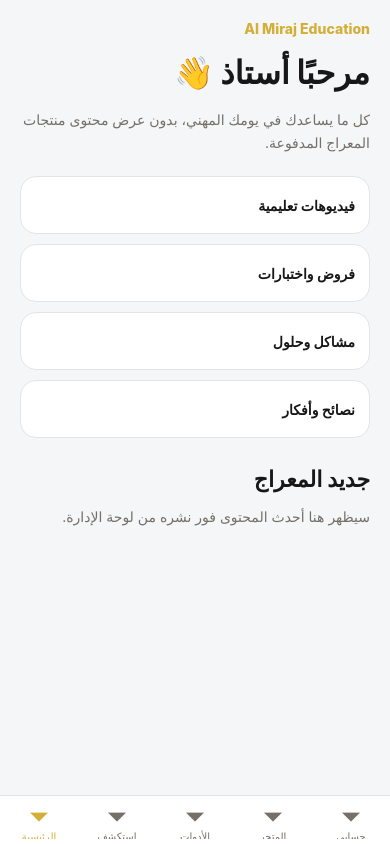
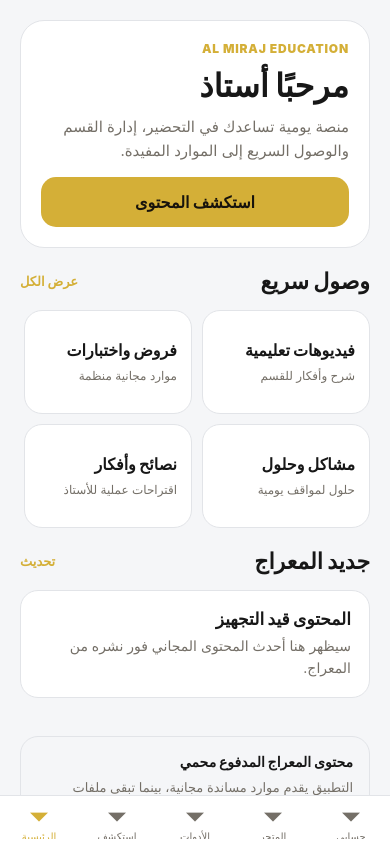
Before and after one commit to salempub1-dotcom/AppAlmiraj, a React Native app: screen /Home in a window 390 px wide. Built offline with nearby package versions, Linux system fonts and the light colour scheme; no server answers; the database is empty.

Commit message:
feat: polish Phase 2 home and quick navigation

```diff
--- a/src/features/home/screens/HomeScreen.tsx
+++ b/src/features/home/screens/HomeScreen.tsx
@@ -1,45 +1,113 @@
-import { ActivityIndicator, StyleSheet, Text, View } from 'react-native';
+import { ActivityIndicator, Pressable, StyleSheet, Text, View } from 'react-native';
+import { useNavigation } from '@react-navigation/native';
 import { ContentCard } from '../../../components/ContentCard';
 import { Screen } from '../../../components/Screen';
 import { useTheme } from '../../../context/ThemeProvider';
 import { useLatestContent } from '../../../hooks/useContent';
 
+const quickItems = [
+  { title: 'فيديوهات تعليمية', subtitle: 'شرح وأفكار للقسم' },
+  { title: 'فروض واختبارات', subtitle: 'موارد مجانية منظمة' },
+  { title: 'مشاكل وحلول', subtitle: 'حلول لمواقف يومية' },
+  { title: 'نصائح وأفكار', subtitle: 'اقتراحات عملية للأستاذ' }
+];
+
 export function HomeScreen() {
   const { colors } = useTheme();
+  const navigation = useNavigation<any>();
   const latest = useLatestContent(6);
 
   return (
     <Screen scroll style={styles.page}>
-      <Text style={[styles.eyebrow, { color: colors.primary }]}>Al Miraj Education</Text>
-      <Text style={[styles.title, { color: colors.text }]}>مرحبًا أستاذ 👋</Text>
-      <Text style={[styles.subtitle, { color: colors.muted }]}>كل ما يساعدك في يومك المهني، بدون عرض محتوى منتجات المعراج المدفوعة.</Text>
+      <View style={[styles.hero, { backgroundColor: colors.card, borderColor: colors.border }]}>
+        <Text style={[styles.eyebrow, { color: colors.primary }]}>AL MIRAJ EDUCATION</Text>
+        <Text style={[styles.title, { color: colors.text }]}>مرحبًا أستاذ</Text>
+        <Text style={[styles.subtitle, { color: colors.muted }]}>منصة يومية تساعدك في التحضير، إدارة القسم والوصول السريع إلى الموارد المفيدة.</Text>
+        <Pressable
+          onPress={() => navigation.navigate('Explore')}
+          style={[styles.exploreButton, { backgroundColor: colors.primary }]}
+        >
+          <Text style={styles.exploreButtonText}>استكشف المحتوى</Text>
+        </Pressable>
+      </View>
+
+      <View style={styles.sectionHeader}>
+        <Pressable onPress={() => navigation.navigate('Explore')}>
+          <Text style={[styles.seeAll, { color: colors.primary }]}>عرض الكل</Text>
+        </Pressable>
+        <Text style={[styles.sectionTitle, { color: colors.text }]}>وصول سريع</Text>
+      </View>
 
       <View style={styles.quickGrid}>
-        {['فيديوهات تعليمية', 'فروض واختبارات', 'مشاكل وحلول', 'نصائح وأفكار'].map((item) => (
-          <View key={item} style={[styles.quickCard, { backgroundColor: colors.card, borderColor: colors.border }]}>
-            <Text style={{ color: colors.text, textAlign: 'right', fontWeight: '700' }}>{item}</Text>
-          </View>
+        {quickItems.map((item) => (
+          <Pressable
+            key={item.title}
+            onPress={() => navigation.navigate('Explore')}
+            style={({ pressed }) => [
+              styles.quickCard,
+              {
+                backgroundColor: colors.card,
+                borderColor: colors.border,
+                opacity: pressed ? 0.82 : 1
+              }
+            ]}
+          >
+            <Text style={[styles.quickTitle, { color: colors.text }]}>{item.title}</Text>
+            <Text style={[styles.quickSubtitle, { color: colors.muted }]}>{item.subtitle}</Text>
+          </Pressable>
         ))}
       </View>
 
-      <Text style={[styles.sectionTitle, { color: colors.text }]}>جديد المعراج</Text>
-      {latest.isLoading && <ActivityIndicator />}
-      {latest.isError && <Text style={{ color: colors.muted, textAlign: 'right' }}>تعذر تحميل المحتوى الآن. حاول لاحقًا.</Text>}
+      <View style={styles.sectionHeader}>
+        <Pressable onPress={() => latest.refetch()}>
+          <Text style={[styles.seeAll, { color: colors.primary }]}>تحديث</Text>
+        </Pressable>
+        <Text style={[styles.sectionTitle, { color: colors.text }]}>جديد المعراج</Text>
+      </View>
+
+      {latest.isLoading && <ActivityIndicator color={colors.primary} />}
+      {latest.isError && (
+        <View style={[styles.stateCard, { backgroundColor: colors.card, borderColor: colors.border }]}>
+          <Text style={[styles.stateTitle, { color: colors.text }]}>تعذر تحميل المحتوى</Text>
+          <Text style={[styles.stateBody, { color: colors.muted }]}>تحقق من الاتصال ثم اضغط تحديث.</Text>
+        </View>
+      )}
       {!latest.isLoading && !latest.isError && latest.data?.length === 0 && (
-        <Text style={{ color: colors.muted, textAlign: 'right' }}>سيظهر هنا أحدث المحتوى فور نشره من لوحة الإدارة.</Text>
+        <View style={[styles.stateCard, { backgroundColor: colors.card, borderColor: colors.border }]}>
+          <Text style={[styles.stateTitle, { color: colors.text }]}>المحتوى قيد التجهيز</Text>
+          <Text style={[styles.stateBody, { color: colors.muted }]}>سيظهر هنا أحدث المحتوى المجاني فور نشره من المعراج.</Text>
+        </View>
       )}
       <View style={styles.list}>{latest.data?.map((post) => <ContentCard key={post.id} post={post} />)}</View>
+
+      <View style={[styles.protectionCard, { borderColor: colors.border }]}>
+        <Text style={[styles.protectionTitle, { color: colors.text }]}>محتوى المعراج المدفوع محمي</Text>
+        <Text style={[styles.protectionBody, { color: colors.muted }]}>التطبيق يقدم موارد مساندة مجانية، بينما تبقى ملفات ومنتجات المعراج المدفوعة متاحة فقط عبر الشراء.</Text>
+      </View>
     </Screen>
   );
 }
 
 const styles = StyleSheet.create({
   page: { gap: 16 },
-  eyebrow: { textAlign: 'right', fontWeight: '800' },
+  hero: { borderWidth: 1, borderRadius: 24, padding: 20, gap: 10 },
+  eyebrow: { textAlign: 'right', fontWeight: '900', fontSize: 12, letterSpacing: 0.8 },
   title: { fontSize: 32, fontWeight: '900', textAlign: 'right' },
-  subtitle: { textAlign: 'right', lineHeight: 23 },
-  quickGrid: { gap: 10, marginTop: 6 },
-  quickCard: { minHeight: 58, borderWidth: 1, borderRadius: 16, justifyContent: 'center', padding: 14 },
-  sectionTitle: { fontSize: 22, fontWeight: '800', textAlign: 'right', marginTop: 12 },
-  list: { gap: 12 }
+  subtitle: { textAlign: 'right', lineHeight: 24, fontSize: 15 },
+  exploreButton: { minHeight: 50, borderRadius: 15, alignItems: 'center', justifyContent: 'center', marginTop: 4 },
+  exploreButtonText: { color: '#17130C', fontWeight: '900', fontSize: 16 },
+  sectionHeader: { flexDirection: 'row', justifyContent: 'space-between', alignItems: 'center', marginTop: 4 },
+  sectionTitle: { fontSize: 22, fontWeight: '900', textAlign: 'right' },
+  seeAll: { fontWeight: '800', fontSize: 13 },
+  quickGrid: { flexDirection: 'row-reverse', flexWrap: 'wrap', gap: 10 },
+  quickCard: { width: '48%', minHeight: 104, borderWidth: 1, borderRadius: 18, justifyContent: 'center', padding: 14, gap: 6 },
+  quickTitle: { textAlign: 'right', fontWeight: '900', fontSize: 16 },
+  quickSubtitle: { textAlign: 'right', lineHeight: 19, fontSize: 12 },
+  list: { gap: 12 },
+  stateCard: { borderWidth: 1, borderRadius: 18, padding: 18, gap: 6 },
+  stateTitle: { textAlign: 'right', fontWeight: '900', fontSize: 17 },
+  stateBody: { textAlign: 'right', lineHeight: 22 },
+  protectionCard: { borderWidth: 1, borderRadius: 18, padding: 16, gap: 6, marginTop: 6 },
+  protectionTitle: { textAlign: 'right', fontWeight: '900' },
+  protectionBody: { textAlign: 'right', lineHeight: 22, fontSize: 13 }
 });
```
